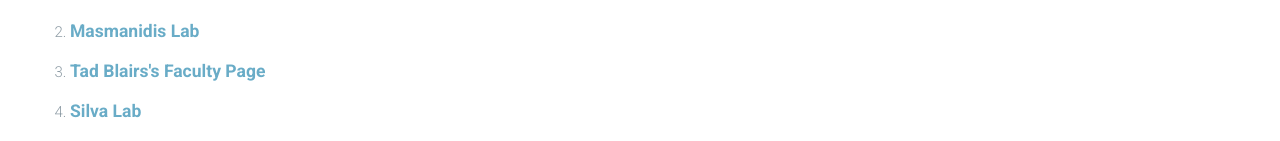
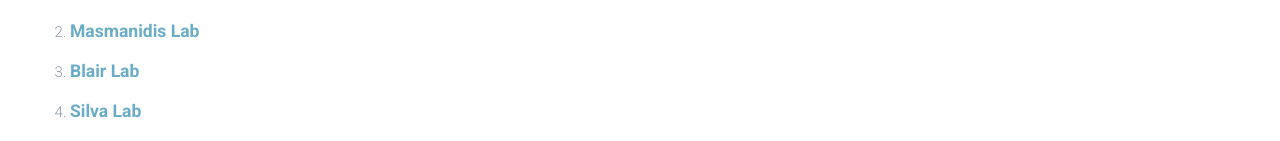
Before and after one commit to bhargav265/Nueronex, a plain HTML site: page links.html in a window 1280 px wide. Shown: the part 814-955 px from the top of the page. Drawn offline with Linux system fonts and the light colour scheme.

Commit message:
Golshani Changes

```diff
--- a/links.html
+++ b/links.html
@@ -81,7 +81,7 @@
                         <li><h3><a href="https://golshanilab.neurology.ucla.edu/">Golshani Lab</a></h3>
 									</li>
                         <li><h3><a href="http://masmanidislab.neurobio.ucla.edu/technology.html">Masmanidis Lab</a></h3> </li>
-                        <li><h3><a href="https://www.psych.ucla.edu/faculty/page/tadblair">Tad Blairs's Faculty Page</a></h3> </li>
+                        <li><h3><a href="https://www.psych.ucla.edu/faculty/page/tadblair">Blair Lab</a></h3> </li>
                         <li><h3><a href="http://www.silvalab.org/">Silva Lab</a></h3> </li>
                         <li><h3><a href="http://vast.cs.ucla.edu/people/faculty/jason-cong">Jason Cong's Lab</a></h3> </li>
                         <li><h3><a href="http://vaziri.rockefeller.edu/">Vaziri Lab</a></h3> </li>
```
